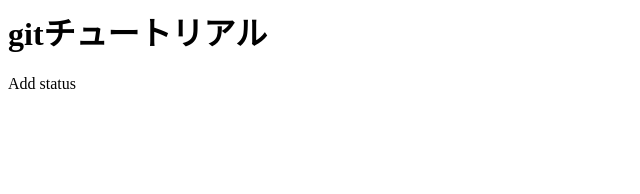
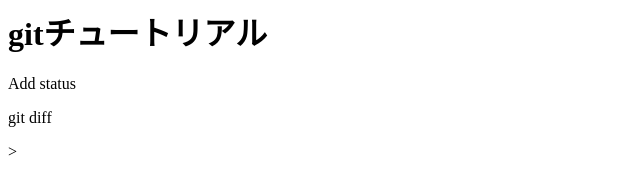
Before and after one commit to s-morimatsu/Lesson_github, a plain HTML site: page index.html in a window 1280 px wide. Shown: the full height of the page, 0-640 px from the left. Drawn offline with Linux system fonts and the light colour scheme.

Commit message:
git diff追記

```diff
--- a/index.html
+++ b/index.html
@@ -1,2 +1,3 @@
 <h1>gitチュートリアル</h1>
 <p>Add status</p>
+<p>git diff</p>>
```
